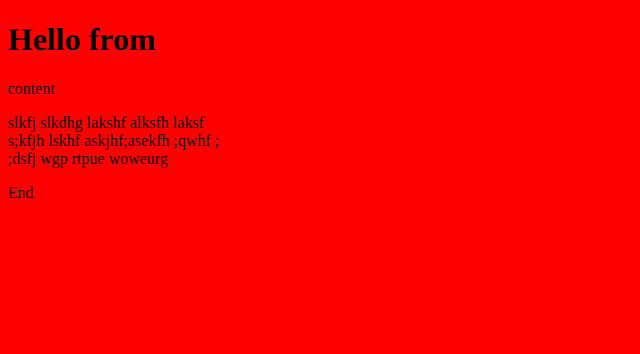
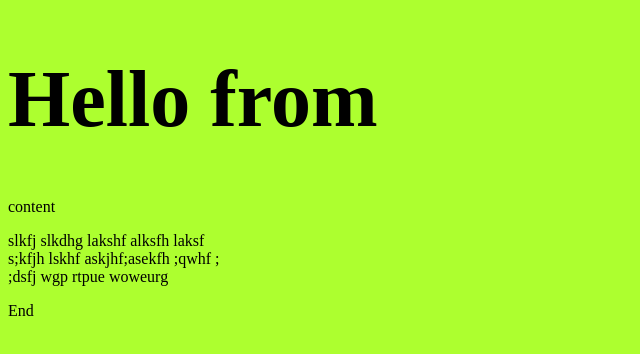
Before and after one commit to Vladimir99913/origin-master, a plain HTML site: page index.html in a window 1280 px wide. Shown: the whole page, without its empty margins (0-640 px from the left). Drawn offline with Linux system fonts and the light colour scheme.

Commit message:
green bg style

```diff
--- a/style.css
+++ b/style.css
@@ -1,4 +1,9 @@
 body
 {
-    background: red;
+    background: greenyellow;
 }
+
+h1
+{
+    font-size: 80px;
+}
```
